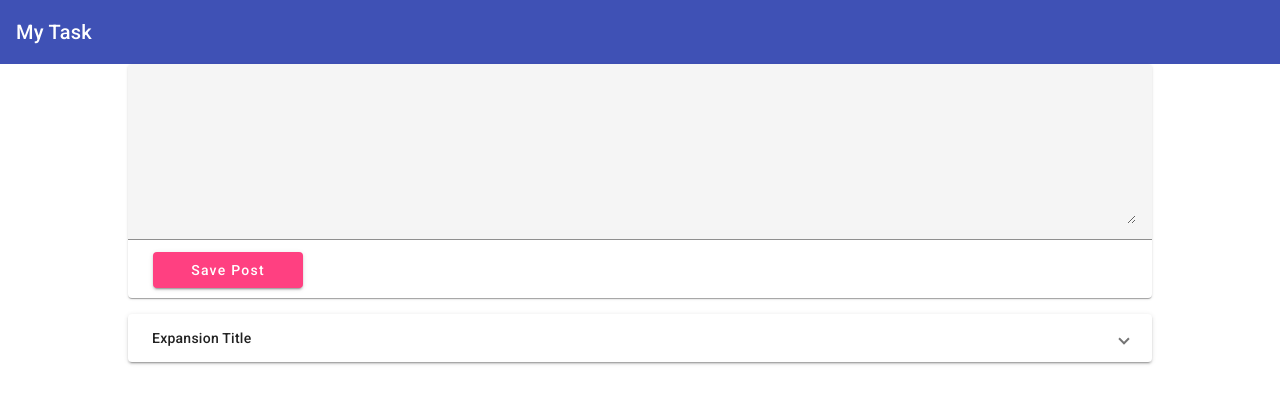
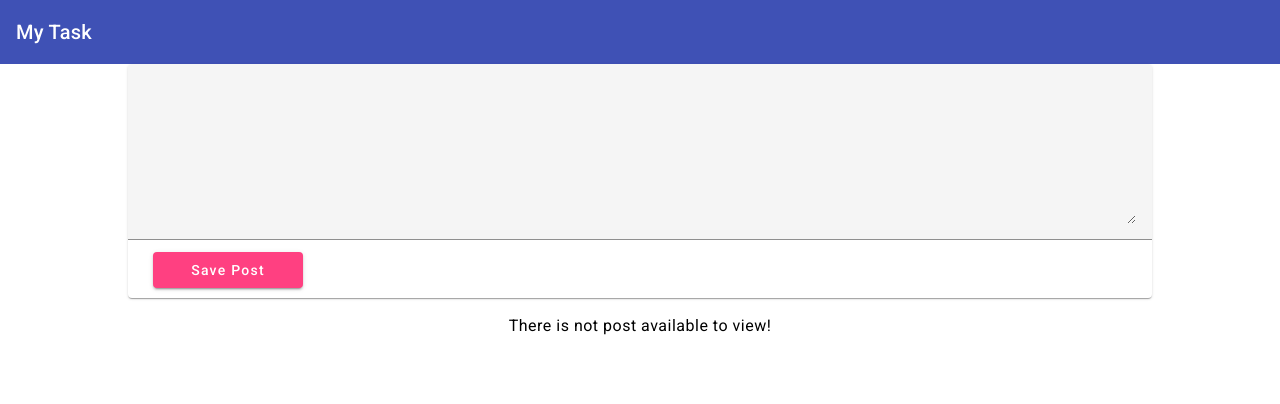
Before and after one commit to josealarconchacon/Post, an Angular app: page / in a window 1280 px wide. Shown: the top 404 px of the page. Built offline with nearby package versions, Linux system fonts and the light colour scheme.

Commit message:
loop and display dummy data for testing

```diff
--- a/src/app/post/post-list/post-list.component.css
+++ b/src/app/post/post-list/post-list.component.css
@@ -2,3 +2,6 @@
   display: block;
   margin-top: 1rem;
 }
+.info-text {
+  text-align: center;
+}
--- a/src/app/post/post-list/post-list.component.html
+++ b/src/app/post/post-list/post-list.component.html
@@ -1,6 +1,11 @@
-<mat-accordion>
-  <mat-expansion-panel>
-    <mat-expansion-panel-header> Expansion Title</mat-expansion-panel-header>
-    <p>Expansion Content</p>
+<mat-accordion multi="true" *ngIf="postList.length > 0">
+  <mat-expansion-panel *ngFor="let post of postList">
+    <mat-expansion-panel-header>
+      Expansion: {{ post.title }}</mat-expansion-panel-header
+    >
+    <p>Content: {{ post.content }}</p>
   </mat-expansion-panel>
 </mat-accordion>
+<p class="info-text mat-body-1" *ngIf="postList.length <= 0">
+  There is not post available to view!
+</p>
--- a/src/app/post/post-list/post-list.component.ts
+++ b/src/app/post/post-list/post-list.component.ts
@@ -3,8 +3,15 @@ import { Component } from '@angular/core';
 @Component({
   selector: 'app-post-list',
   templateUrl: './post-list.component.html',
-  styleUrls: ['./post-list.component.css']
+  styleUrls: ['./post-list.component.css'],
 })
 export class PostListComponent {
+  // dummy data test
+  // postList = [
+  //   { title: 'Post 1', content: 'Content of post #1' },
+  //   { title: 'Post 2', content: 'Content of post #2' },
+  //   { title: 'Post 3', content: 'Content of post #3' },
+  // ];
 
+  postList = [];
 }
```
